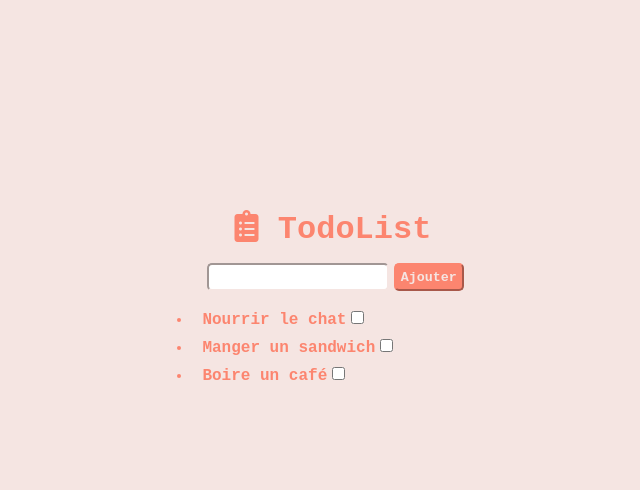
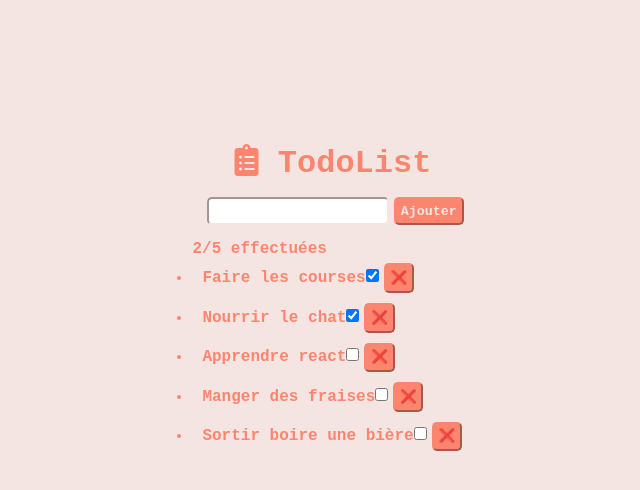
Before and after one commit to JulienT91/todolist, a React (Create React App) app: page / in a window 1280 px wide. Shown: the top 490 px of the page, without its empty margins (307-947 px from the left). Built offline with nearby package versions, Linux system fonts and the light colour scheme.

Commit message:
add a lot on this project

```diff
--- a/package.json
+++ b/package.json
@@ -6,6 +6,8 @@
     "@testing-library/jest-dom": "^5.11.4",
     "@testing-library/react": "^11.1.0",
     "@testing-library/user-event": "^12.1.10",
+    "is-svg": "^4.3.1",
+    "nanoid": "^3.1.23",
     "react": "^17.0.2",
     "react-dom": "^17.0.2",
     "react-scripts": "4.0.3",
--- a/src/App.css
+++ b/src/App.css
@@ -48,12 +48,14 @@ li {
   background: #f5e5e2;
   padding: 5px;
 }
+
 label {
   padding: 5px;
 }
 input[type="checkbox"] {
   transition: 0.6s ease-in-out;
 }
+
 input[type="checkbox"]:hover {
   cursor: pointer;
 }
@@ -61,6 +63,7 @@ input[type="checkbox"]:hover,
 .inputText:hover {
   box-shadow: 0px 0px 10px #fc856f;
 }
+
 @import url("https://fonts.googleapis.com/css2?family=Roboto+Mono:wght@200&display=swap");
 
 .App {
--- a/src/App.jsx
+++ b/src/App.jsx
@@ -1,10 +1,38 @@
 import "./App.css";
 import TodoList from "./components/TodoList";
+import { nanoid } from "nanoid";
 
 function App() {
+  const tasks = [
+    {
+      id: nanoid(),
+      title: "Faire les courses",
+      isDone: true,
+    },
+    {
+      id: nanoid(),
+      title: "Nourrir le chat",
+      isDone: true,
+    },
+    {
+      id: nanoid(),
+      title: "Apprendre react",
+      isDone: false,
+    },
+    {
+      id: nanoid(),
+      title: "Manger des fraises",
+      isDone: false,
+    },
+    {
+      id: nanoid(),
+      title: "Sortir boire une bière",
+      isDone: false,
+    },
+  ];
   return (
     <main>
-      <TodoList />
+      <TodoList tasks={tasks} />
     </main>
   );
 }
--- a/src/components/TodoForm.jsx
+++ b/src/components/TodoForm.jsx
@@ -1,7 +1,28 @@
-function TodoForm() {
+import { nanoid } from "nanoid";
+import { useRef } from "react";
+
+function TodoForm(props) {
+  const inputRef = useRef();
+
+  function submitForm(event) {
+    event.preventDefault();
+
+    const newTaskTitle = inputRef.current.value.trim();
+    if (newTaskTitle.length === 0) return;
+
+    const newTask = {
+      id: nanoid(),
+      title: newTaskTitle,
+      isDone: false,
+    };
+    props.addTask(newTask);
+
+    inputRef.current.value = "";
+  }
+
   return (
-    <form>
-      <input type="text" className="inputText"></input>
+    <form onSubmit={submitForm}>
+      <input type="text" className="inputText" ref={inputRef}></input>
       <button type="submit">Ajouter</button>
     </form>
   );
--- a/src/components/TodoItem.jsx
+++ b/src/components/TodoItem.jsx
@@ -1,12 +1,34 @@
 // ajout d'un label et checkbox
 function TodoItem(props) {
+  const task = props.task;
+  function onCheck() {
+    props.updateTask({
+      ...task,
+      isDone: !task.isDone,
+    });
+  }
+  function onDelete() {
+    props.deleteTask(task);
+  }
   return (
     <li>
-      <label className="listLabel" htmlFor="title">
-        {props.title}
+      <label className="listLabel" htmlFor={task.id}>
+        {task.title}
+        <input
+          type="checkbox"
+          id={task.id}
+          defaultChecked={task.isDone}
+          onChange={onCheck}
+        ></input>
       </label>
-      <input type="checkbox"></input>
-      <span className="customCheckBox"></span>
+      <button
+        type="button"
+        className="small transparent"
+        title="Supprimer cette tâche"
+        onClick={onDelete}
+      >
+        ❌
+      </button>
     </li>
   );
 }
--- a/src/components/TodoItems.jsx
+++ b/src/components/TodoItems.jsx
@@ -1,11 +1,32 @@
 import TodoItem from "./TodoItem";
-function TodoItems() {
+function TodoItems(props) {
+  const tasks = props.tasks;
+  const nbDone = tasks.filter((t) => t.isDone).length;
+  function updateTask(taskUpdated) {
+    props.updateTask(taskUpdated);
+  }
+  function deleteTask(taskDeleted) {
+    props.deleteTask(taskDeleted);
+  }
   return (
-    <ul className="todoItems">
-      <TodoItem title="Nourrir le chat" />
+    <>
+      <p>
+        {nbDone}/{tasks.length} effectuées
+      </p>
+      <ul className="todoItems">
+        {tasks.map((task) => (
+          <TodoItem
+            key={task.id}
+            task={task}
+            updateTask={updateTask}
+            deleteTask={deleteTask}
+          />
+        ))}
+        {/*<TodoItem title="Nourrir le chat" />
       <TodoItem title="Manger un sandwich" />
-      <TodoItem title="Boire un café" />
-    </ul>
+      <TodoItem title="Boire un café" />*/}
+      </ul>
+    </>
   );
 }
 
--- a/src/components/TodoList.jsx
+++ b/src/components/TodoList.jsx
@@ -1,13 +1,39 @@
+import { useState } from "react";
 import TodoForm from "./TodoForm";
 import TodoItems from "./TodoItems";
-function TodoList() {
+function TodoList(props) {
+  const [tasks, setTasks] = useState(props.tasks);
+
+  function addTask(newTask) {
+    setTasks([...tasks, newTask]);
+  }
+
+  function updateTask(taskUpdated) {
+    let pos = tasks.findIndex((task) => task.id === taskUpdated.id);
+    if (pos > -1) {
+      tasks.splice(pos, 1, taskUpdated);
+      setTasks([...tasks]);
+    }
+  }
+
+  function deleteTask(taskDeleted) {
+    let pos = tasks.findIndex((task) => task.id === taskDeleted.id);
+    if (pos > -1) {
+      tasks.splice(pos, 1);
+      setTasks([...tasks]);
+    }
+  }
   return (
     <div className="todoList">
       <h1>
-        <i class="fas fa-clipboard-list"></i> TodoList
+        <i className="fas fa-clipboard-list"></i> TodoList
       </h1>
-      <TodoForm />
-      <TodoItems />
+      <TodoForm addTask={addTask} />
+      <TodoItems
+        tasks={tasks}
+        updateTask={updateTask}
+        deleteTask={deleteTask}
+      />
     </div>
   );
 }
```
Also changed, not shown: 1 other file (tests, documents, lock files or other folders).
